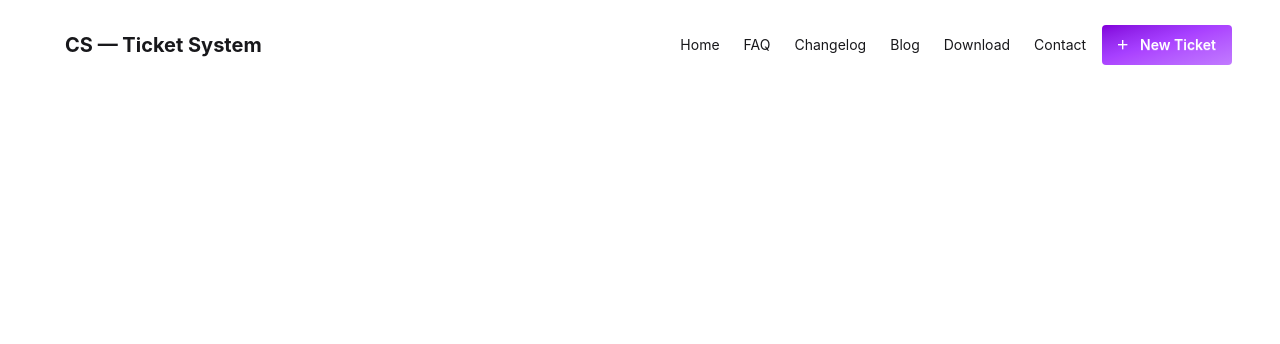
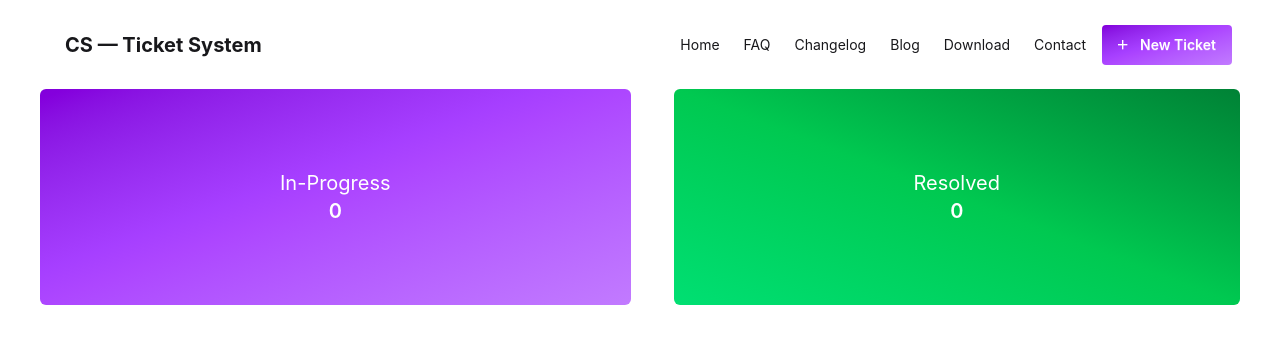
Before and after one commit to SBAhsan/Ticket-System-A2, a React (Vite) app: page / in a window 1280 px wide. Shown: the top 344 px of the page. Built offline with nearby package versions, Linux system fonts and the light colour scheme.

Commit message:
created normally  in-progress and resolve part in banner component

```diff
--- a/src/components/Banner/Banner.jsx
+++ b/src/components/Banner/Banner.jsx
@@ -1,7 +1,14 @@
 const Banner = () => {
   return (
-    <div>
-
+    <div className='flex items-center justify-between gap-8'>
+      <div className="py-20 px-60 rounded-md text-center text-xl text-white border-0 bg-gradient-to-br from-purple-700 via-purple-500 to-purple-400">
+        <h4>In-Progress</h4>
+        <span className='font-semibold'>0</span>
+      </div>
+      <div className="py-20 px-60 rounded-md text-center text-xl text-white border-0 bg-gradient-to-bl from-green-700 via-green-500 to-green-400">
+        <h4>Resolved</h4>
+        <span className='font-semibold'>0</span>
+      </div>
     </div>
   );
 };
```
